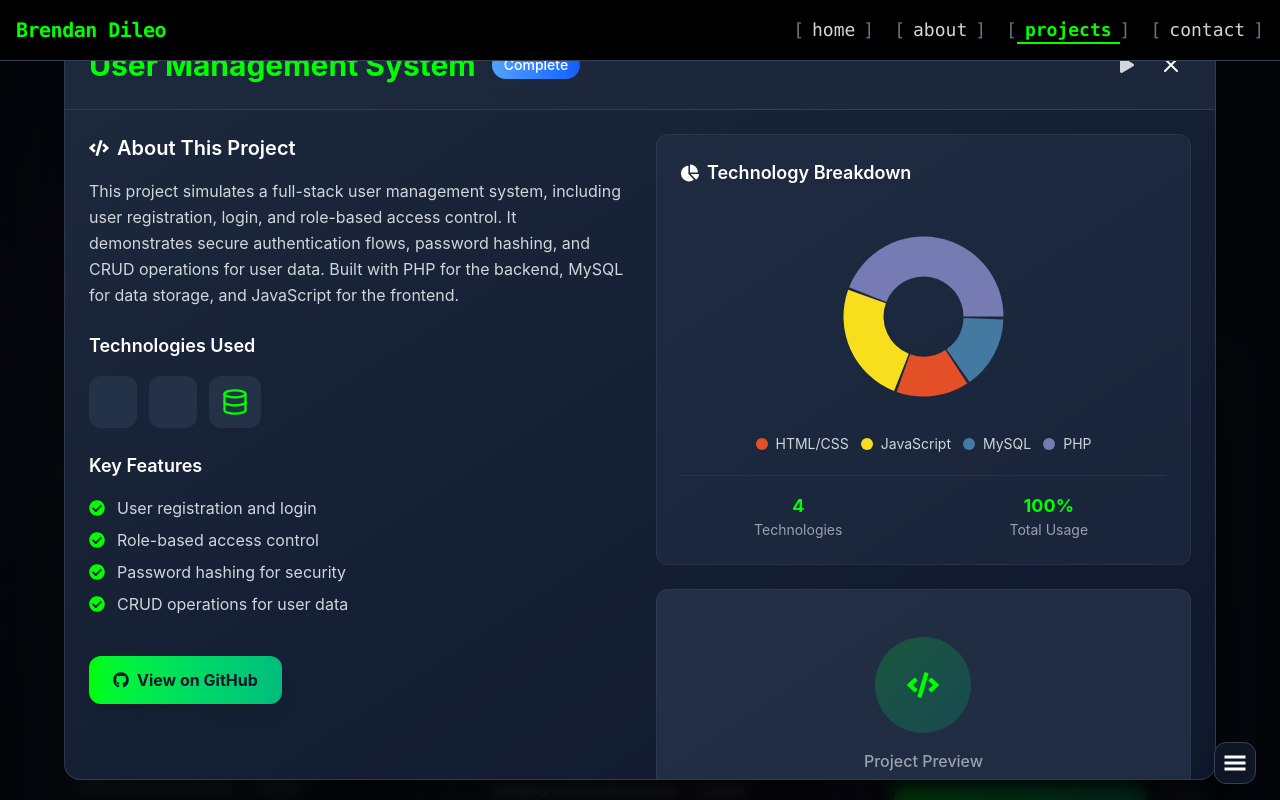
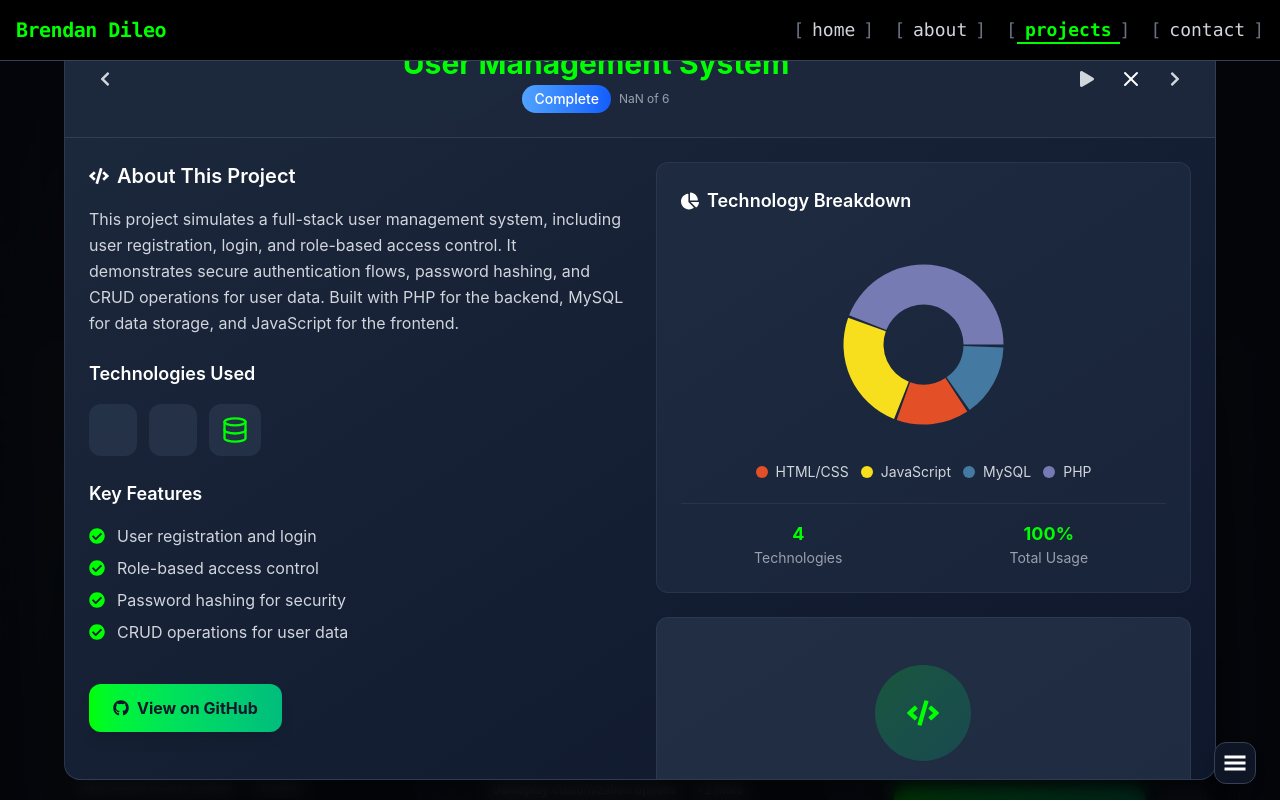
Before and after one commit to brendanddev/brendans-website, a React (Vite) app in the folder frontend/: page /projects in a window 1280 px wide. Both pictures are taken after a click on the element 229 px from the left and 624 px from the top of the page. Shown: the top 800 px of the page. Built offline with nearby package versions, Linux system fonts and the light colour scheme.

Commit message:
Update projectHeader component to include navigation arrows

```diff
--- a/frontend/src/components/Projects/ProjectModal/ProjectHeader.jsx
+++ b/frontend/src/components/Projects/ProjectModal/ProjectHeader.jsx
@@ -6,30 +6,62 @@
  * Project modal header component with title, status, and controls
  */
 
-import { FaPlay, FaPause } from "react-icons/fa";
+import { FaPlay, FaPause, FaChevronLeft, FaChevronRight } from "react-icons/fa";
 import { X } from "lucide-react";
+import { motion } from "framer-motion";
 import { projectStatus } from "../../../data/projectMeta";
+import projectData from "../../../data/projectData";
 
 const ProjectHeader = ({
     project,
     isAutoPlaying,
     onToggleAutoPlay,
-    onClose
+    onClose,
+    onNext,
+    onPrev,
+    currentIndex
 }) => {
     const status = projectStatus[project.status];
+    const isFirstProject = currentIndex === 0;
+    const isLastProject = currentIndex === projectData.length - 1;
 
     return (
         <div className="sticky top-0 z-10 bg-slate-800/95 backdrop-blur-sm border-b border-slate-600/50 p-6 rounded-t-2xl">
             <div className="flex items-center justify-between">
 
+                {/* Navigation arrows */}
+                <div className="flex items-center gap-2">
+                    <motion.button
+                        onClick={onPrev}
+                        disabled={isFirstProject}
+                        whileHover={{ scale: 1.05 }}
+                        whileTap={{ scale: 0.95 }}
+                        className={`
+                            p-2 rounded-lg transition-all duration-300
+                            ${isFirstProject
+                                ? 'text-gray-500 cursor-not-allowed'
+                                : 'text-gray-300 hover:text-[#00ff00] hover:bg-slate-700'
+                            }
+                        `}
+                        title="Previous Project"
+                    >
+                        <FaChevronLeft size={16} />
+                    </motion.button>
+                </div>
+
                 {/* Project title and status */}
-                <div className="flex items-center gap-4">
-                    <h2 className="text-3xl font-bold text-[#00ff00]">
-                        {project.title}
-                    </h2>
-                    <div className="flex items-center gap-2">
-                        <div className={`px-3 py-1 rounded-full text-sm font-medium bg-gradient-to-r ${status.color} text-white`}>
-                            {status.name}
+                <div className="flex items-center gap-4 flex-1 justify-center">
+                    <div className="text-center">
+                        <h2 className="text-3xl font-bold text-[#00ff00]">
+                            {project.title}
+                        </h2>
+                        <div className="flex items-center justify-center gap-2 mt-1">
+                            <div className={`px-3 py-1 rounded-full text-sm font-medium bg-gradient-to-r ${status.color} text-white`}>
+                                {status.name}
+                            </div>
+                            <div className="text-xs text-gray-400">
+                                {currentIndex + 1} of {projectData.length}
+                            </div>
                         </div>
                     </div>
                 </div>
@@ -53,6 +85,24 @@ const ProjectHeader = ({
                     >
                         <X size={24} />
                     </button>
+
+                    {/* Navigation arrows */}
+                    <motion.button
+                        onClick={onNext}
+                        disabled={isLastProject}
+                        whileHover={{ scale: 1.05 }}
+                        whileTap={{ scale: 0.95 }}
+                        className={`
+                            p-2 rounded-lg transition-all duration-300
+                            ${isLastProject
+                                ? 'text-gray-500 cursor-not-allowed'
+                                : 'text-gray-300 hover:text-[#00ff00] hover:bg-slate-700'
+                            }
+                        `}
+                        title="Next Project"
+                    >
+                        <FaChevronRight size={16} />
+                    </motion.button>
                 </div>
             </div>
         </div>
```
